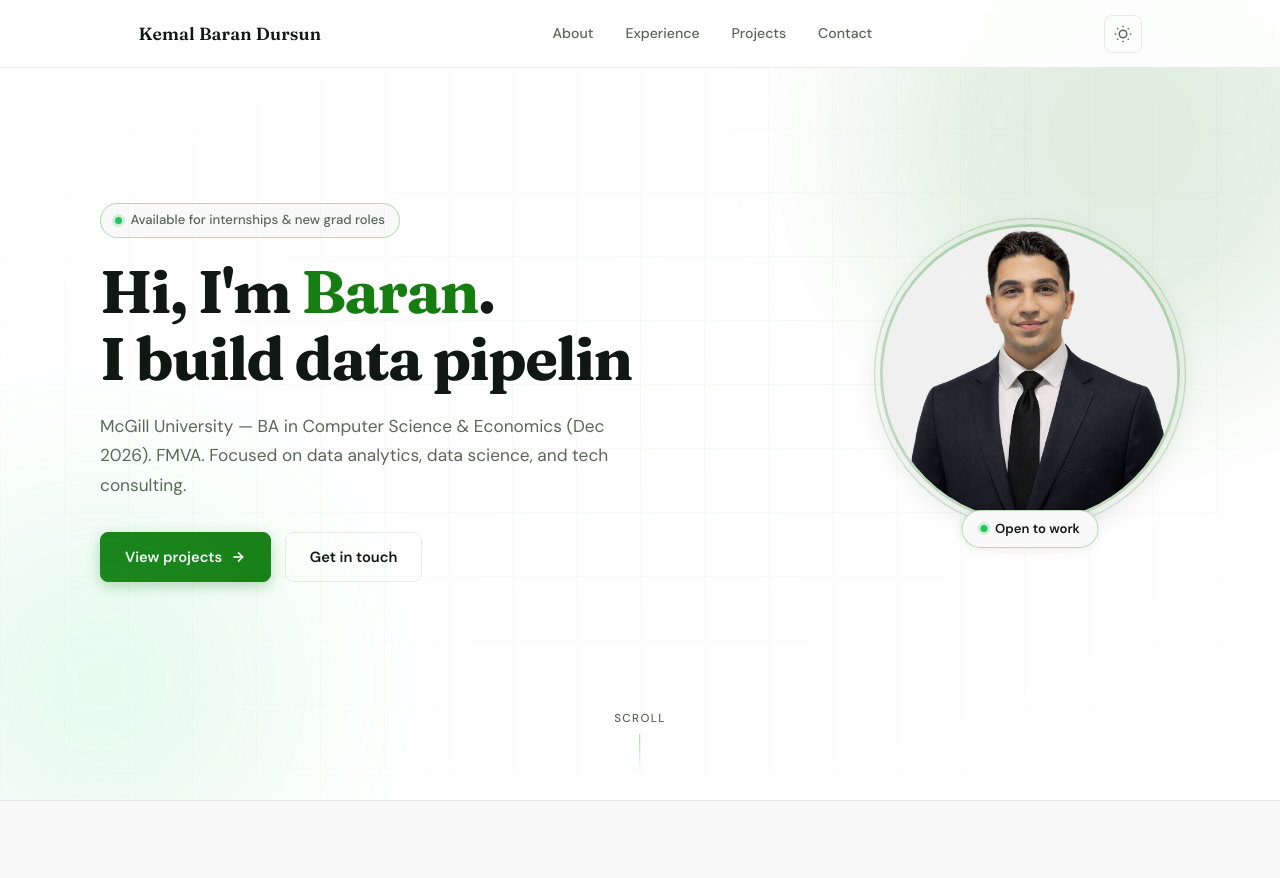
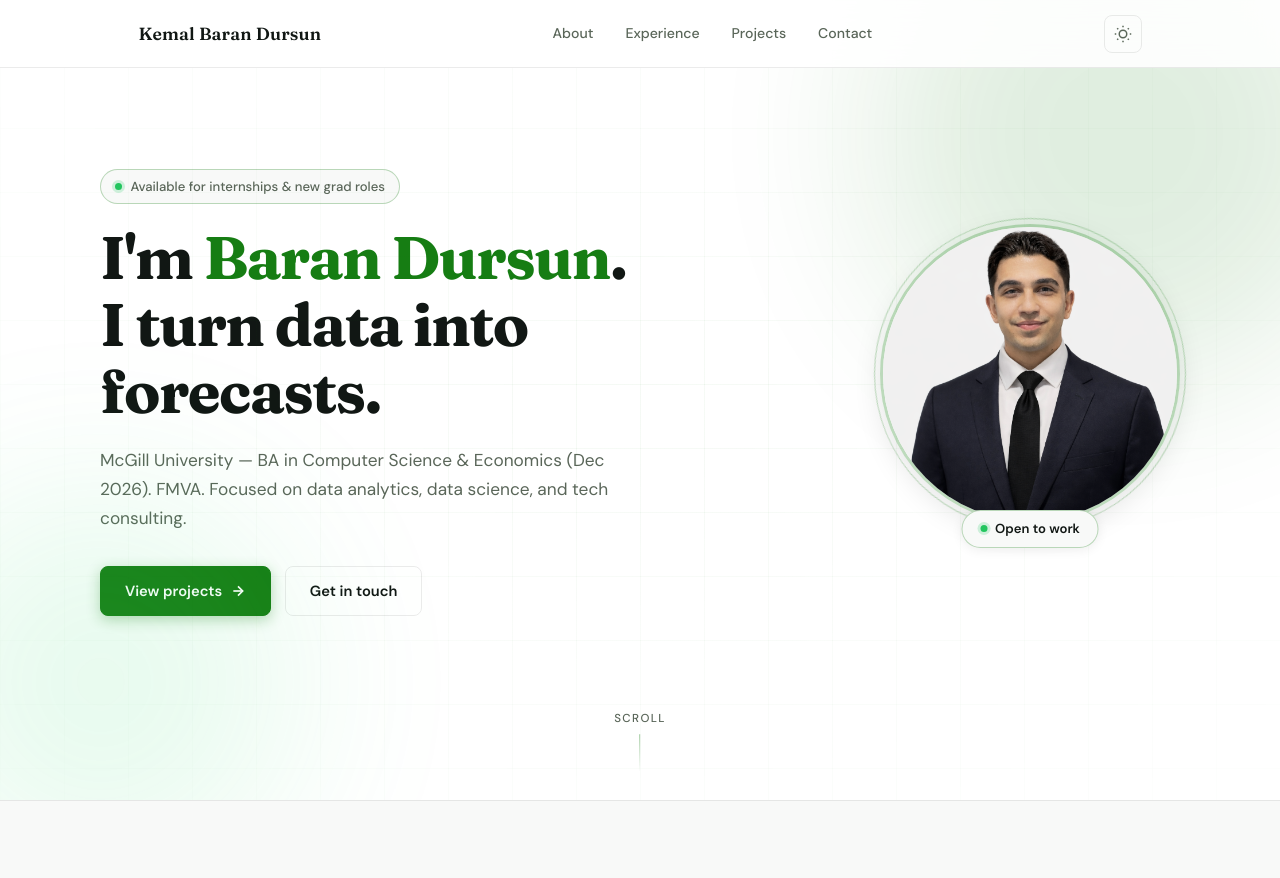
Before and after one commit to kbaran011/Own-Website, a plain HTML site: page index.html in a window 1280 px wide. Shown: the top 878 px of the page. Drawn offline with Linux system fonts and the light colour scheme.

Commit message:
Refine hero intro: 'I turn data into...' with cleaner typed phrases

```diff
--- a/index.html
+++ b/index.html
@@ -66,8 +66,8 @@
             <span class="label-dot"></span>Available for internships &amp; new grad roles
           </p>
           <h1 class="hero-title reveal">
-            Hi, I'm <span class="highlight">Baran</span>.<br>
-            I build <span class="typed-wrapper"><span id="typed"></span><span class="typed-cursor" aria-hidden="true">|</span></span>
+            I'm <span class="highlight">Baran Dursun</span>.<br>
+            I turn data into <span class="typed-wrapper"><span id="typed"></span><span class="typed-cursor" aria-hidden="true">|</span></span>
           </h1>
           <p class="hero-desc reveal">
             McGill University — BA in Computer Science &amp; Economics (Dec 2026). FMVA. Focused on data analytics, data science, and tech consulting.
--- a/script.js
+++ b/script.js
@@ -93,10 +93,10 @@
   // ─── Typing effect ────────────────────────────────────────────────────────────
   var typedEl = document.getElementById("typed");
   var phrases = [
-    "data analytics.",
-    "data pipelines.",
-    "forecasting models.",
-    "consulting solutions."
+    "decisions.",
+    "forecasts.",
+    "products.",
+    "strategy."
   ];
   var phraseIdx = 0, charIdx = 0, deleting = false, typeDelay = 110;
 
```
Also changed, not shown: 1 other file.
